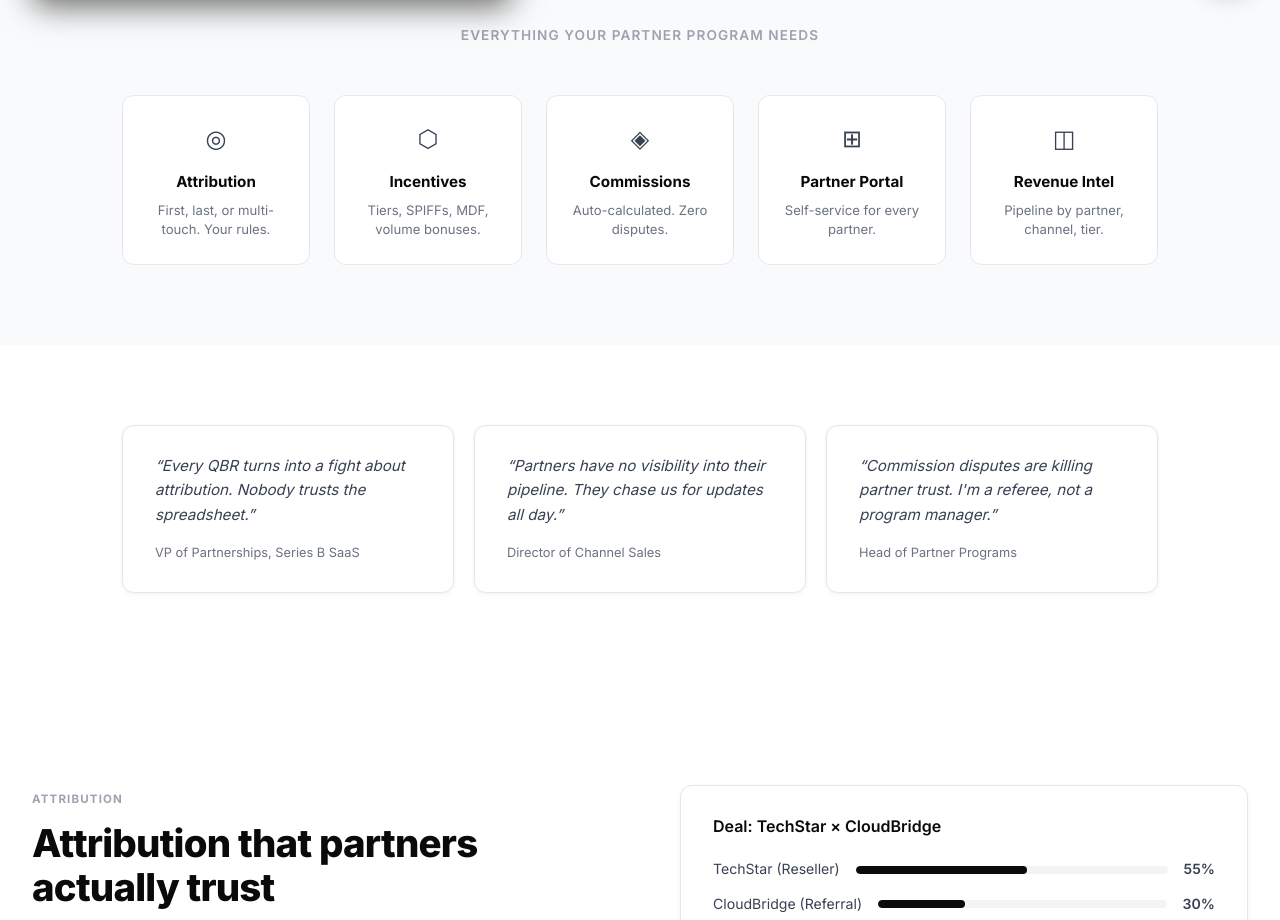
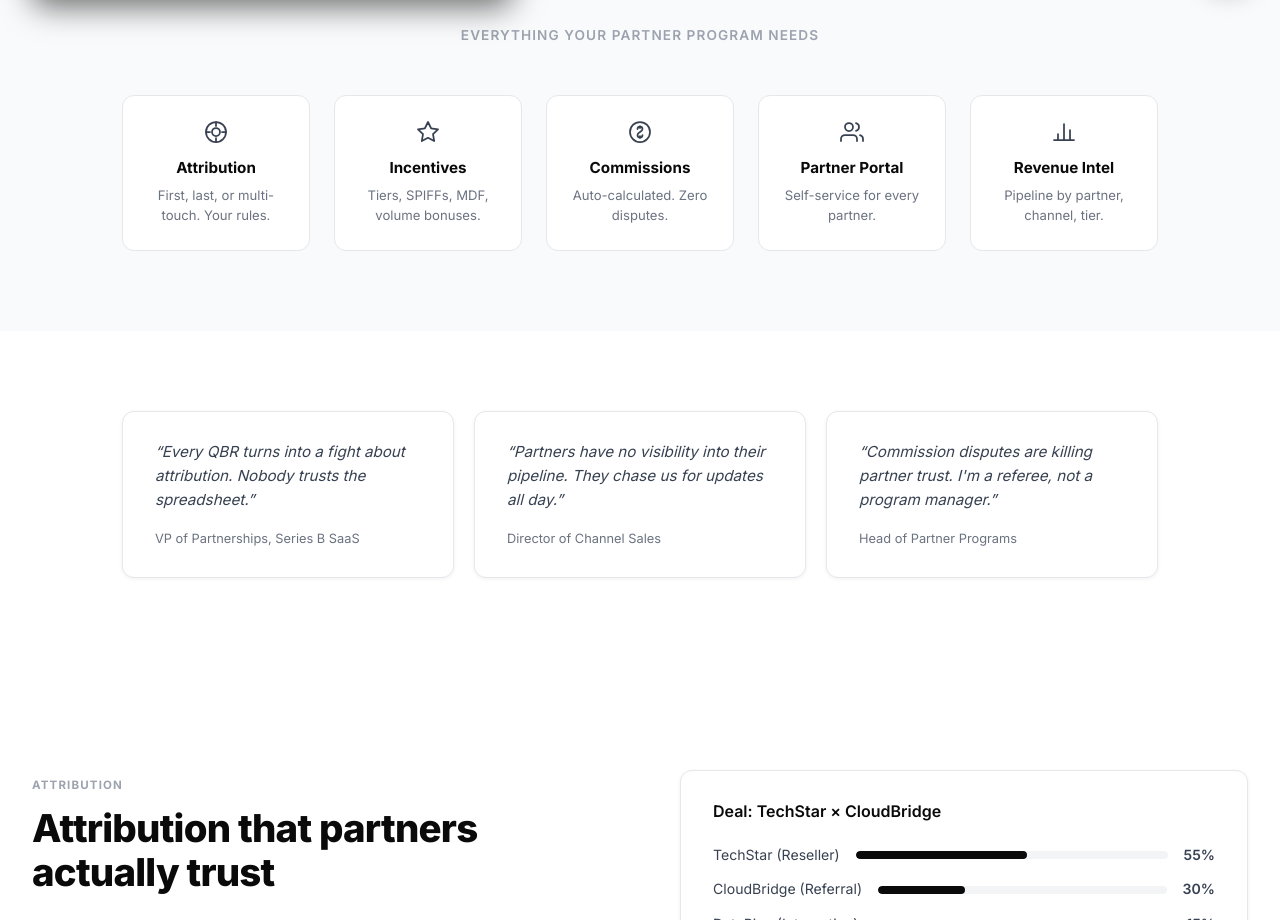
Before and after one commit to dylan3796/partner-attribution-ai, a Next.js app: page / in a window 1280 px wide. Shown: the part 786-1706 px from the top of the page. Built offline with nearby package versions, Linux system fonts and the light colour scheme; no server answers.

Commit message:
landing: replace identical pillar unicode symbols with distinct SVG icons

```diff
--- a/app/page.tsx
+++ b/app/page.tsx
@@ -100,11 +100,52 @@ export default function LandingPage() {
           </p>
           <div style={{ display: "grid", gridTemplateColumns: "repeat(auto-fit, minmax(180px, 1fr))", gap: "1.5rem" }}>
             {[
-              { icon: "◎", title: "Attribution", desc: "First, last, or multi-touch. Your rules." },
-              { icon: "⬡", title: "Incentives", desc: "Tiers, SPIFFs, MDF, volume bonuses." },
-              { icon: "◈", title: "Commissions", desc: "Auto-calculated. Zero disputes." },
-              { icon: "⊞", title: "Partner Portal", desc: "Self-service for every partner." },
-              { icon: "◫", title: "Revenue Intel", desc: "Pipeline by partner, channel, tier." },
+              {
+                icon: (
+                  <svg width="24" height="24" viewBox="0 0 24 24" fill="none" stroke="currentColor" strokeWidth="1.75" strokeLinecap="round" strokeLinejoin="round">
+                    <circle cx="12" cy="12" r="10"/><circle cx="12" cy="12" r="4"/>
+                    <line x1="12" y1="2" x2="12" y2="6"/><line x1="12" y1="18" x2="12" y2="22"/>
+                    <line x1="2" y1="12" x2="6" y2="12"/><line x1="18" y1="12" x2="22" y2="12"/>
+                  </svg>
+                ),
+                title: "Attribution", desc: "First, last, or multi-touch. Your rules."
+              },
+              {
+                icon: (
+                  <svg width="24" height="24" viewBox="0 0 24 24" fill="none" stroke="currentColor" strokeWidth="1.75" strokeLinecap="round" strokeLinejoin="round">
+                    <polygon points="12 2 15.09 8.26 22 9.27 17 14.14 18.18 21.02 12 17.77 5.82 21.02 7 14.14 2 9.27 8.91 8.26 12 2"/>
+                  </svg>
+                ),
+                title: "Incentives", desc: "Tiers, SPIFFs, MDF, volume bonuses."
+              },
+              {
+                icon: (
+                  <svg width="24" height="24" viewBox="0 0 24 24" fill="none" stroke="currentColor" strokeWidth="1.75" strokeLinecap="round" strokeLinejoin="round">
+                    <circle cx="12" cy="12" r="10"/>
+                    <path d="M12 6v2m0 8v2M9.5 9a2.5 2.5 0 0 1 5 0c0 1.5-1 2-2.5 3s-2.5 1.5-2.5 3a2.5 2.5 0 0 0 5 0"/>
+                  </svg>
+                ),
+                title: "Commissions", desc: "Auto-calculated. Zero disputes."
+              },
+              {
+                icon: (
+                  <svg width="24" height="24" viewBox="0 0 24 24" fill="none" stroke="currentColor" strokeWidth="1.75" strokeLinecap="round" strokeLinejoin="round">
+                    <path d="M17 21v-2a4 4 0 0 0-4-4H5a4 4 0 0 0-4 4v2"/>
+                    <circle cx="9" cy="7" r="4"/>
+                    <path d="M23 21v-2a4 4 0 0 0-3-3.87"/><path d="M16 3.13a4 4 0 0 1 0 7.75"/>
+                  </svg>
+                ),
+                title: "Partner Portal", desc: "Self-service for every partner."
+              },
+              {
+                icon: (
+                  <svg width="24" height="24" viewBox="0 0 24 24" fill="none" stroke="currentColor" strokeWidth="1.75" strokeLinecap="round" strokeLinejoin="round">
+                    <line x1="18" y1="20" x2="18" y2="10"/><line x1="12" y1="20" x2="12" y2="4"/>
+                    <line x1="6" y1="20" x2="6" y2="14"/><line x1="2" y1="20" x2="22" y2="20"/>
+                  </svg>
+                ),
+                title: "Revenue Intel", desc: "Pipeline by partner, channel, tier."
+              },
             ].map((p) => (
               <div key={p.title} style={{
                 background: "#ffffff",
@@ -113,7 +154,7 @@ export default function LandingPage() {
                 padding: "1.5rem",
                 textAlign: "center"
               }}>
-                <div style={{ fontSize: "1.5rem", marginBottom: ".75rem", color: "#374151" }}>{p.icon}</div>
+                <div style={{ display: "flex", justifyContent: "center", marginBottom: ".75rem", color: "#374151" }}>{p.icon}</div>
                 <p style={{ fontWeight: 700, fontSize: ".95rem", color: "#0a0a0a", marginBottom: ".4rem" }}>{p.title}</p>
                 <p className="l-muted" style={{ fontSize: ".82rem", lineHeight: 1.5 }}>{p.desc}</p>
               </div>
```
